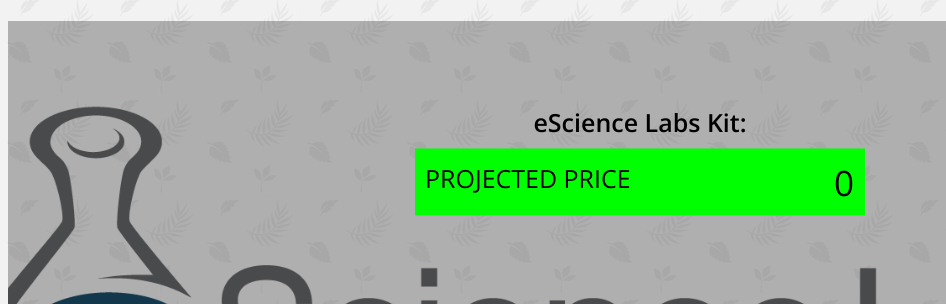
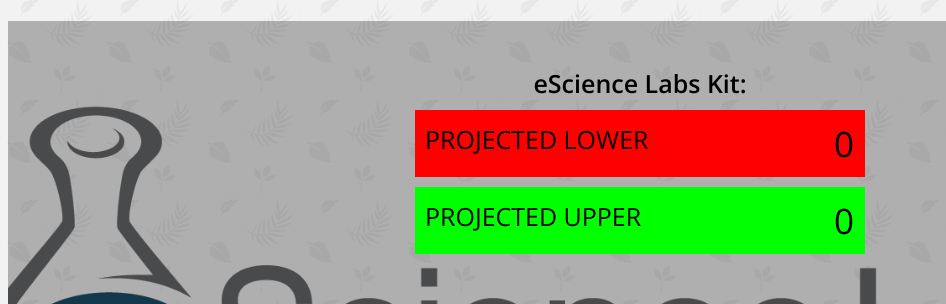
Before and after one commit to ksampathkumar/ckp, a website: page public/indexCalculator.html in a window 1280 px wide. Shown: the part 104-408 px from the top of the page, 0-946 px from the left. Drawn offline with nearby package versions, Linux system fonts and the light colour scheme; no server answers.

Commit message:
added the range for Sales rather than average of upper and lower

```diff
--- a/public/css/styleCalculator.css
+++ b/public/css/styleCalculator.css
@@ -55,17 +55,24 @@
     font-weight: 1000;
 }
 
-.price_projected {
+.price_projected_1,
+.price_projected_2 {
     padding: 10px;
     text-transform: uppercase;
 }
 
-.price_projected {
+.price_projected_1 {
+    margin-bottom: 10px;
+    background-color: rgb(255, 0, 0);
+}
+
+.price_projected_2 {
     margin-bottom: 10px;
     background-color: rgb(0, 255, 0);
 }
 
-.price_projected--text {
+.price_projected_1--text,
+.price_projected_2--text {
     float: left;
     font-size: 25px;
     color: rgb(0, 0, 0);
@@ -73,7 +80,8 @@
     font-weight: 1500;
 }
 
-.price_projected--value {
+.price_projected_1--value,
+.price_projected_2--value {
     font-size: 35px;
     letter-spacing: 1px;
     float: left;
--- a/public/indexCalculator.html
+++ b/public/indexCalculator.html
@@ -38,21 +38,21 @@
                 </div>
             </div> -->
 
-            <div class="price_projected clearfix">
-                <div class="price_projected--text">Projected Price</div>
+            <div class="price_projected_1 clearfix">
+                <div class="price_projected_1--text">Projected Lower</div>
                 <div class="right clearfix">
-                    <div class="price_projected--value">0</div>
+                    <div class="price_projected_1--value">0</div>
                     <!-- <div class="price_projected_1--percentage">35%</div> -->
                 </div>
             </div>
 
-            <!-- <div class="price_projected_2 clearfix">
+            <div class="price_projected_2 clearfix">
                 <div class="price_projected_2--text">Projected Upper</div>
                 <div class="right clearfix">
                     <div class="price_projected_2--value">0</div>
-                     <div class="price_projected_2--percentage">31%</div>
+                     <!-- <div class="price_projected_2--percentage">31%</div> -->
                 </div>
-            </div> -->
+            </div>
         </div>
 
     </div>
@@ -536,7 +536,7 @@
                 <button type="button" class="clearButton">Clear</button>
                 <button type="button" class="updateCost">Update Cost</button>
                 <button type="button" class="saveDraft">Save Draft</button>
-
+                <button type="button" onclick="checkAllBoxes()" class="checkAllBoxes">check all box</button>
 
             </div>
         </div>
--- a/public/js/indexCalculator.js
+++ b/public/js/indexCalculator.js
@@ -164,7 +164,8 @@
       if (request.status >= 200 && request.status < 400) {
         var data = JSON.parse(this.response);
         console.log("Server Data:", data);
-        document.querySelector(".price_projected--value").textContent = data[0];
+        document.querySelector(".price_projected_1--value").textContent = data[0];
+        document.querySelector(".price_projected_2--value").textContent = data[1];
       } else if (request.status === 406) {
         alert(this.response);
       } else {
@@ -490,6 +491,18 @@
   subs.forEach((sub) => {
     let checkbox = document.getElementsByName(sub);
     checkbox.forEach((element) => element.checked = false);
+  });
+}
+
+function checkAllBoxes() {
+
+  // clearing the checkboxes //
+
+  let subs = [];
+  subs.push('kitVersion', 'ap', 'as', 'es', 'fs', 'gb', 'gc', 'gp', 'hb', 'hg', 'ib', 'ic', 'ip', 'mb', 'gs', 'gb', 'rm', 'pt');
+  subs.forEach((sub) => {
+    let checkbox = document.getElementsByName(sub);
+    checkbox.forEach((element) => element.checked = true);
   });
 }
 
```
Also changed, not shown: server/server.js (+24 -23 lines).
